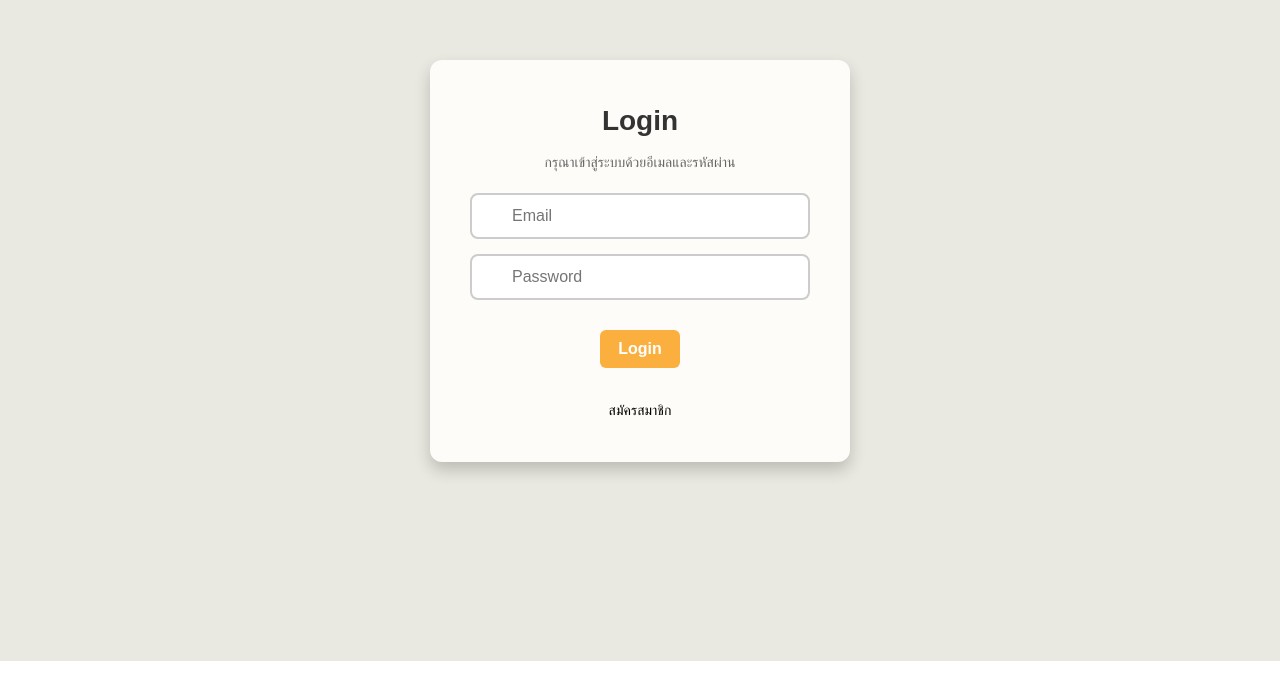
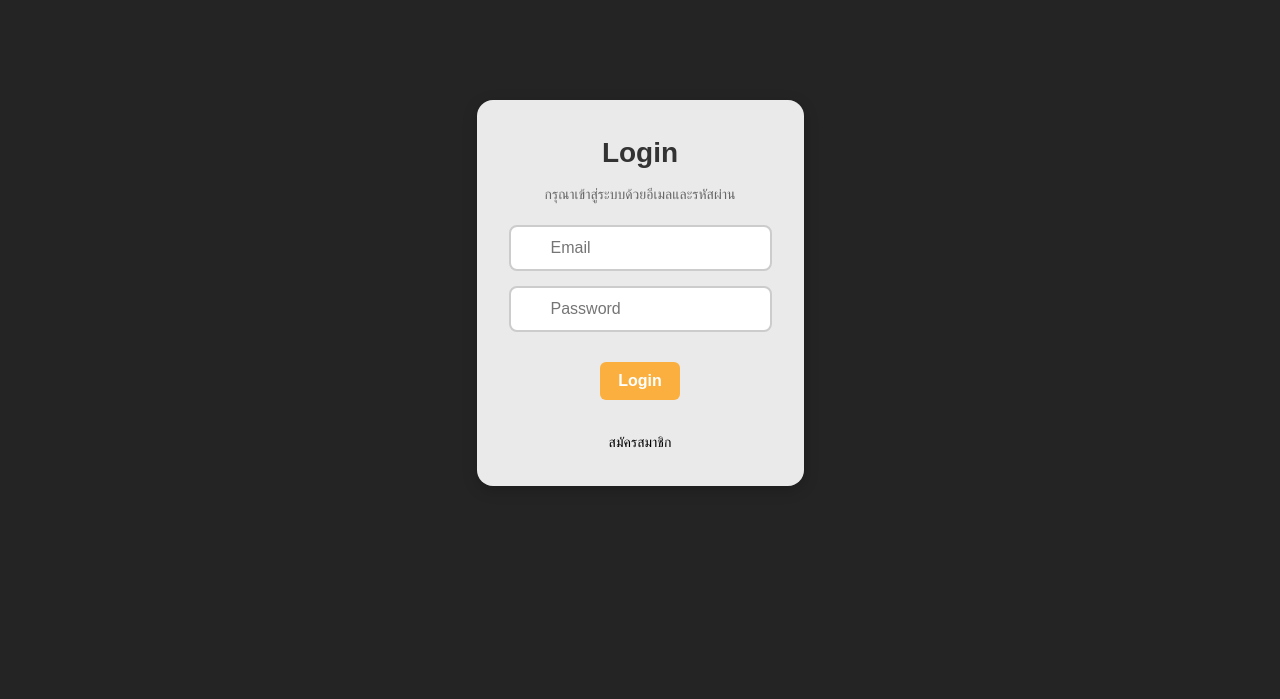
Before and after one commit to Manussavee03/Project-Local-App, a React (Vite) app: page / in a window 1280 px wide. Shown: the part 139-838 px from the top of the page. Before the commit the page ends 800 px from the top, so only its background shows below. Built offline with nearby package versions, Linux system fonts and the light colour scheme.

Commit message:
Update App.css

```diff
--- a/src/App.css
+++ b/src/App.css
@@ -9,25 +9,22 @@
 
 
 .auth-body {
-  position: absolute;
-  top: 0;
-  left: 0;
-  right: 0;
-  bottom: 0;
+  min-height: 100vh;
   display: flex;
   justify-content: center;
   align-items: center;
-
-  background: linear-gradient(535deg, #eae9e1, #eae9e1
- );
+  background-size: cover;
+  background-position: center;
+  background-repeat: no-repeat;
 }
 .auth-container {
-  background: #FDFCF8;
-  padding: 40px;
-  border-radius: 12px;
-  box-shadow: 0 8px 16px rgba(0, 0, 0, 0.2);
-  text-align: center;
-  width: 420px;
+  background-color: rgba(255, 255, 255, 0.9); /* โปร่งใสเล็กน้อย */
+  padding: 2rem;
+  border-radius: 1rem;
+  max-width: 400px;
+  width: 100%;
+  box-shadow: 0 4px 15px rgba(0, 0, 0, 0.2);
+  box-sizing: border-box;
 }
 
 .auth-form h2 {
@@ -117,14 +114,11 @@
   font-family: 'Arial', sans-serif;
 }
 
-/* ---- Homepage Styling ---- */
 .home-body {
-  background-color: #FDFCF8;
-  display: flex;
-  flex-direction: column;
-  align-items: center;
+  background-color: #fef7ec; /* หรือเปลี่ยนเป็นสีอื่นตามต้องการ */
+  min-height: 100vh;
+  padding: 20px;
 }
-
 
 
 .custom-button {
@@ -198,7 +192,7 @@
   justify-content: center;
   gap: 15px;
   padding: 15px;
-  background: #ffffff;
+  background: #FBAF3F;
   margin-top: 70px;
   width: 100%;
 }
@@ -338,7 +332,7 @@
 
 .places-grid {
   display: grid;
-  grid-template-columns: repeat(2, 1fr); /* แถวละ 2 ใบ */
+  grid-template-columns: repeat(3, 1fr); /* แถวละ 2 ใบ */
   gap: 20px;
   padding: 0 20px 40px 20px;
 }
@@ -427,7 +421,7 @@
 
   min-width: 280px; /* กำหนดความกว้างคงที่สำหรับเลื่อน */
 
-  border: 1px solid #ddd;
+  border: 1px solid #050505;
 
   border-radius: 8px;
 
@@ -502,24 +496,40 @@
   background-color: #f39e1d;
 
 }
- .detail-page {
-  max-width: 1000px;
-  margin: 0 auto 50px;
-  padding: 0 20px;
+.detail-page {
+  width: 90vw;                /* ความกว้าง 90% ของหน้าจอ */
+  max-width: 1200px;          /* ไม่ให้กว้างเกิน 1200px */
+  margin: 20px auto;          /* จัดกลางทั้งแนวตั้งและแนวนอน */
+  padding: 40px 30px;         /* ระยะห่างภายใน */
+  background-color: white;    /* พื้นหลังสีขาว */
+  border-radius: 16px;        /* ขอบมน */
+  box-shadow: 0 4px 20px rgba(0, 0, 0, 0.1); /* เงา */
 }
 
+
+
 .back-btn {
-  margin: 20px 0;
-  background: none;
+  position: fixed;
+  top: 100px;       /* จาก bottom → top */
+  left: 20px;
+  background-color: #ff6e51;
+  color: white;
   border: none;
-  color: #000000;
+  border-radius: 8px;
   font-size: 18px;
+  font-weight: bold;
+  padding: 10px 16px;
   cursor: pointer;
+  box-shadow: 0 4px 10px rgba(0, 0, 0, 0.2);
+  transition: background-color 0.3s ease, transform 0.2s ease;
+  z-index: 1000;
 }
 
 .back-btn:hover {
-  text-decoration: underline;
+  background-color: #ff4a26;
+  transform: scale(1.05);
 }
+
 
 .detail-main {
   display: flex;
@@ -608,8 +618,8 @@
 }
 
 .submit-rating-btn {
-  background-color: #ffd20a;
-  color: rgb(0, 0, 0);
+  background-color: #ffa41c;
+  color: rgb(255, 255, 255);
   border: none;
   padding: 8px 16px;
   border-radius: 6px;
@@ -618,7 +628,7 @@
 }
 
 .submit-rating-btn:hover {
-  background-color: #fdad02f1;
+  background-color: #de7512f1;
 }
 
 /* ดาวสำหรับรีวิวและให้คะแนน */
@@ -753,9 +763,9 @@
 
 .events-page button {
 
-  background-color: #ff6e51;
+  background-color: #ffc252;
 
-  color: rgb(255, 255, 255);
+  color: rgb(0, 0, 0);
 
   padding: 10px 18px;
 
@@ -773,7 +783,7 @@
 
 .events-page button:hover {
 
-  background-color: #ffb731;
+  background-color: #efab2b;
 
 }
 
@@ -887,7 +897,7 @@
 
 .event-form button {
 
-  background-color: #ff992c;
+  background-color: #d37b1c;
 
   color: white;
 
@@ -969,9 +979,7 @@
 
 .site-logo {
   border-radius: 8px; /* หรือ 0 หากต้องการเป็นสี่เหลี่ยมปกติ */
-<<<<<<< HEAD
-}
-=======
+
 }
 
 .modal {
@@ -999,4 +1007,51 @@
   width: 100%;
   margin-bottom: 10px;
 }
->>>>>>> 9e116cf25dcc96e92c4a4fe0b9bfa318cea8c2e7
+
+
+.custom-button2 {
+  position: fixed;
+  bottom: 20px;
+  right: 20px;
+  width: 100px;
+  height: 100px;
+  background-color: #FBAF3F;
+  color: rgb(255, 255, 255);
+  border: none;
+  border-radius: 50%; /* ทำให้เป็นวงกลม */
+  cursor: pointer;
+  font-weight: bold;
+  font-size: 18px;
+  box-shadow: 0 4px 8px rgba(0, 0, 0, 0.2);
+  transition: background-color 0.3s ease, transform 0.2s ease;
+  z-index: 1000; /* ให้อยู่เหนือ element อื่น */
+}
+
+.custom-button2:hover {
+  background-color: #e99d2a;
+  transform: scale(1.05);
+}
+
+
+button {
+  border-radius: 8px;
+  border: 1px solid transparent;
+  padding: 0.6em 1.2em;
+  font-size: 1em;
+  font-weight: 500;
+  font-family: inherit;
+  background-color: #fefefe;
+  cursor: pointer;
+  transition: border-color 0.25s;
+}
+
+:root {
+  font-family: Inter, system-ui, Avenir, Helvetica, Arial, sans-serif;
+  line-height: 1.5;
+  font-weight: 400;
+
+  color-scheme: light dark;
+  color: rgba(0, 0, 0, 0.87);
+  background-color: #242424;
+
+}
```
